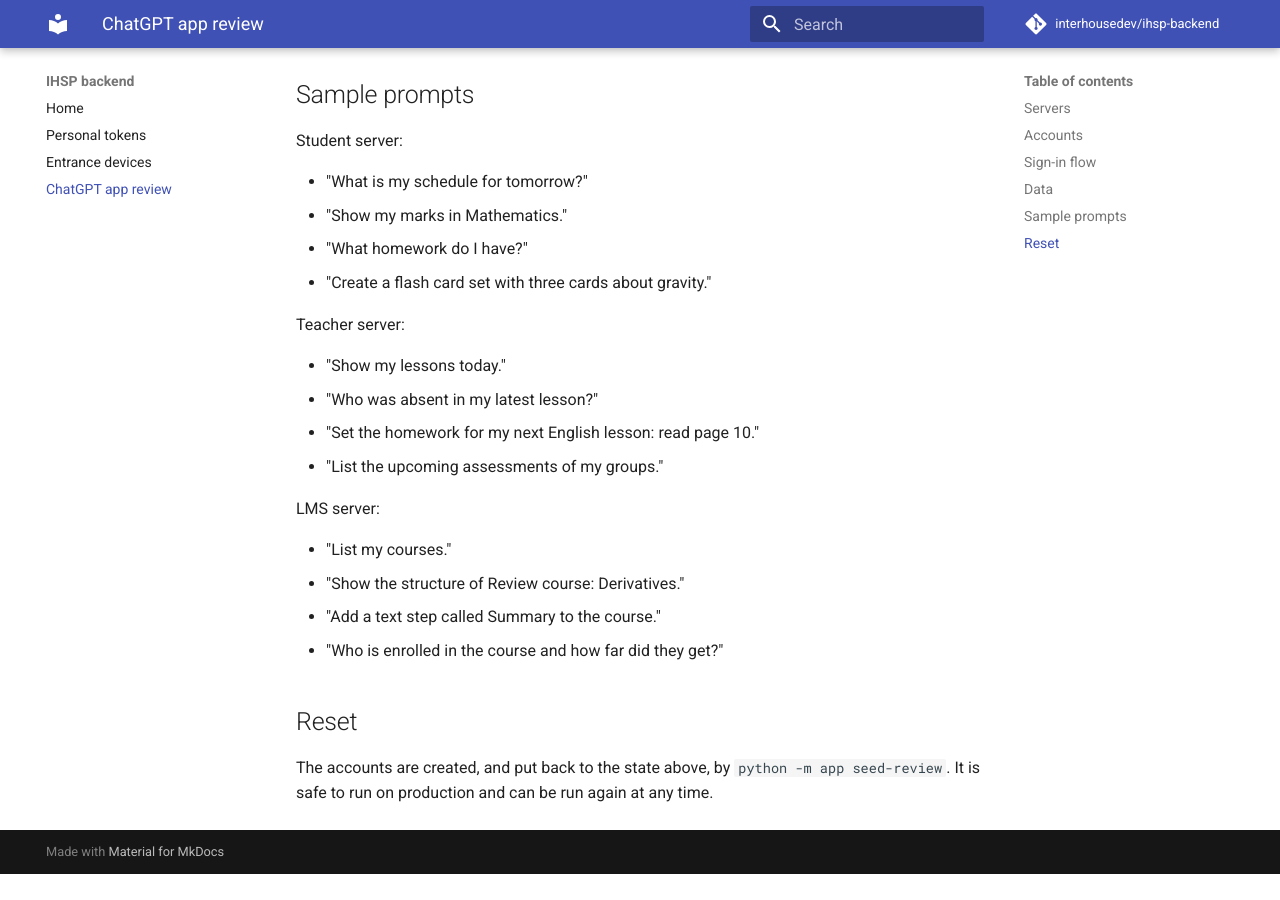
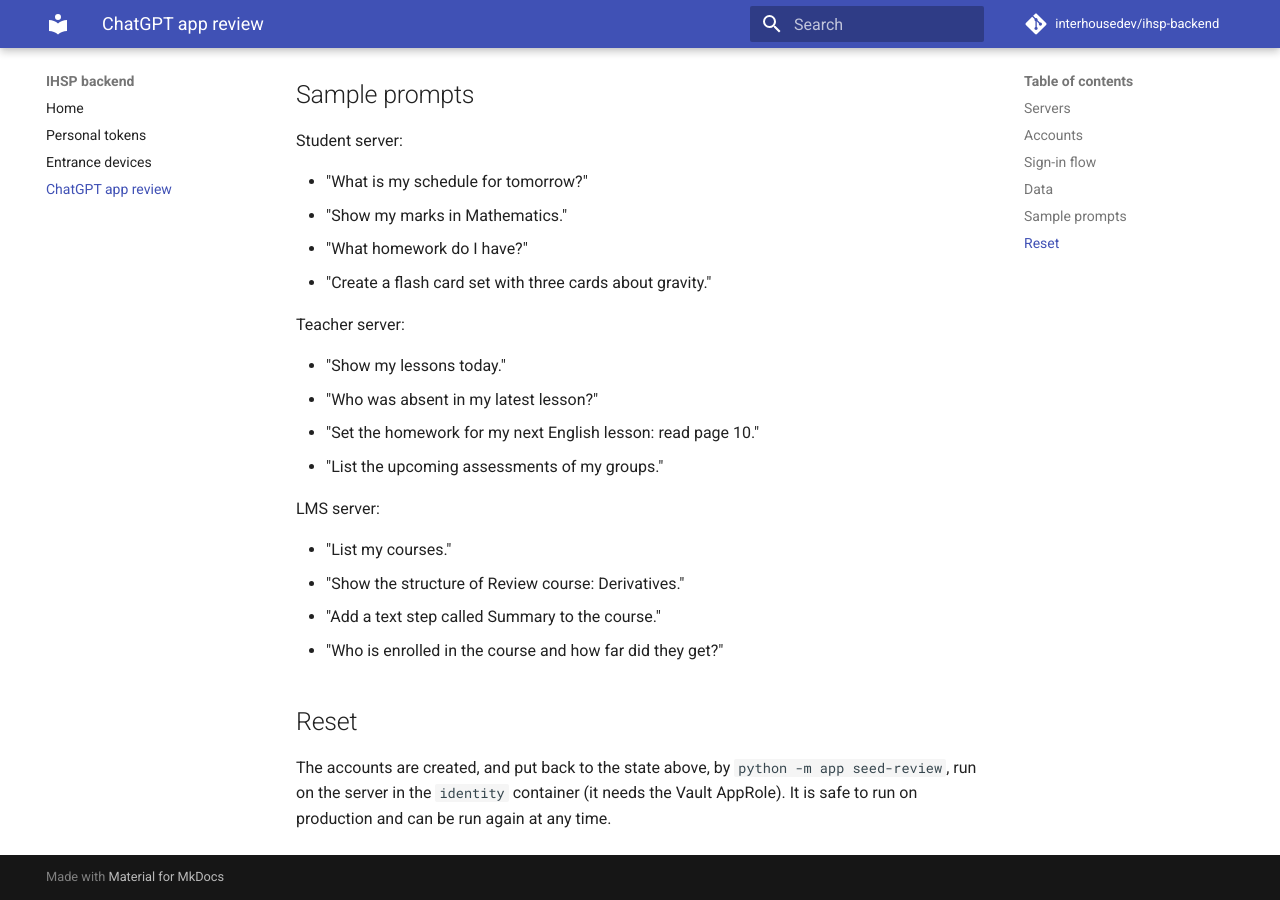
Before and after one commit to interhousedev/ihsp-backend, an MkDocs documentation site: the page built from docs/chatgpt-review.md, in a window 1280 px wide and 900 px high, scrolled down 1579 px. Built offline with MkDocs 1.6.1 and Material for MkDocs 9.7.7, drawn with Linux system fonts in a browser that asks for light colours; comment, search, counter and statistics services are not loaded; before the commit the page ends 2453 px from its top, so only the background shows below that.

Commit message:
docs: run seed-review in the identity container

```diff
--- a/docs/chatgpt-review.md
+++ b/docs/chatgpt-review.md
@@ -65,4 +65,4 @@
 
 ## Reset
 
-The accounts are created, and put back to the state above, by `python -m app seed-review`. It is safe to run on production and can be run again at any time.
+The accounts are created, and put back to the state above, by `python -m app seed-review`, run on the server in the `identity` container (it needs the Vault AppRole). It is safe to run on production and can be run again at any time.
```
Also changed, not shown: README.md (+1 -1 lines).
